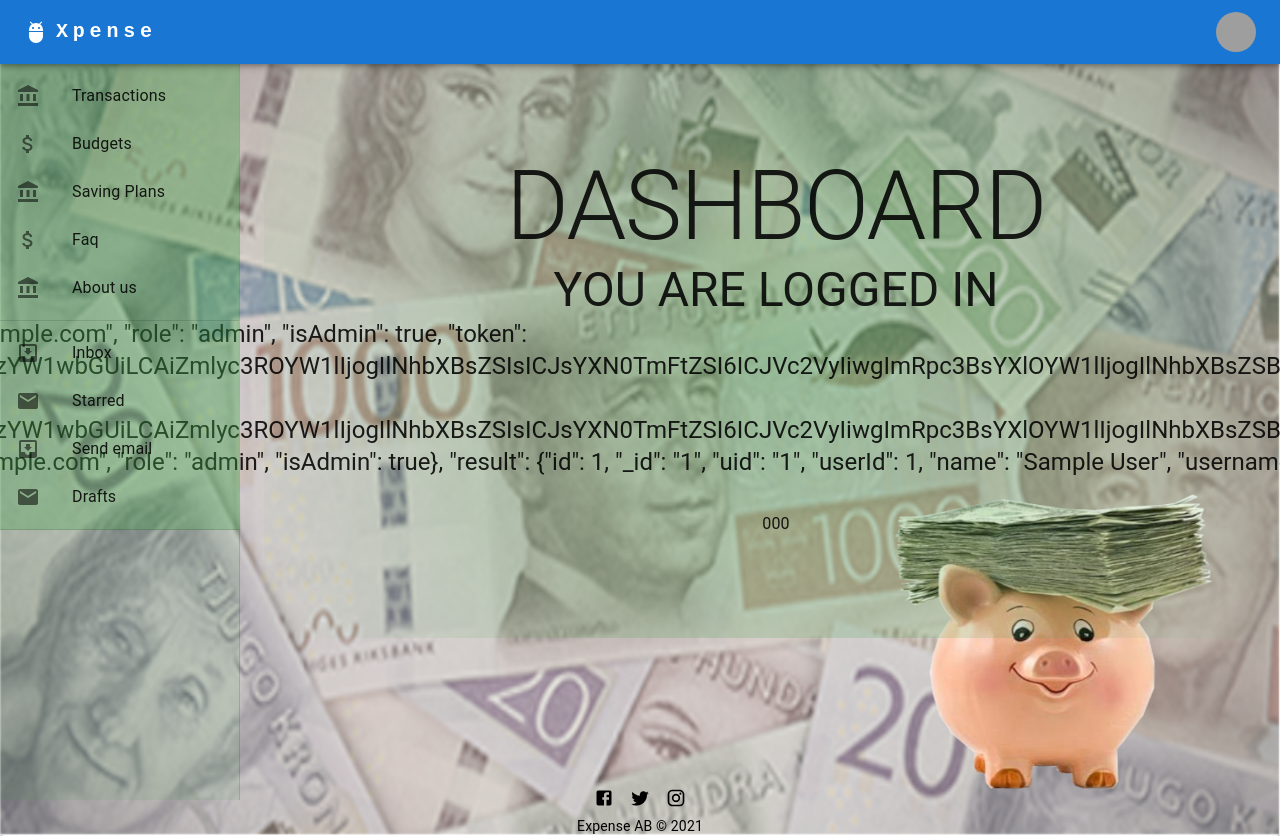
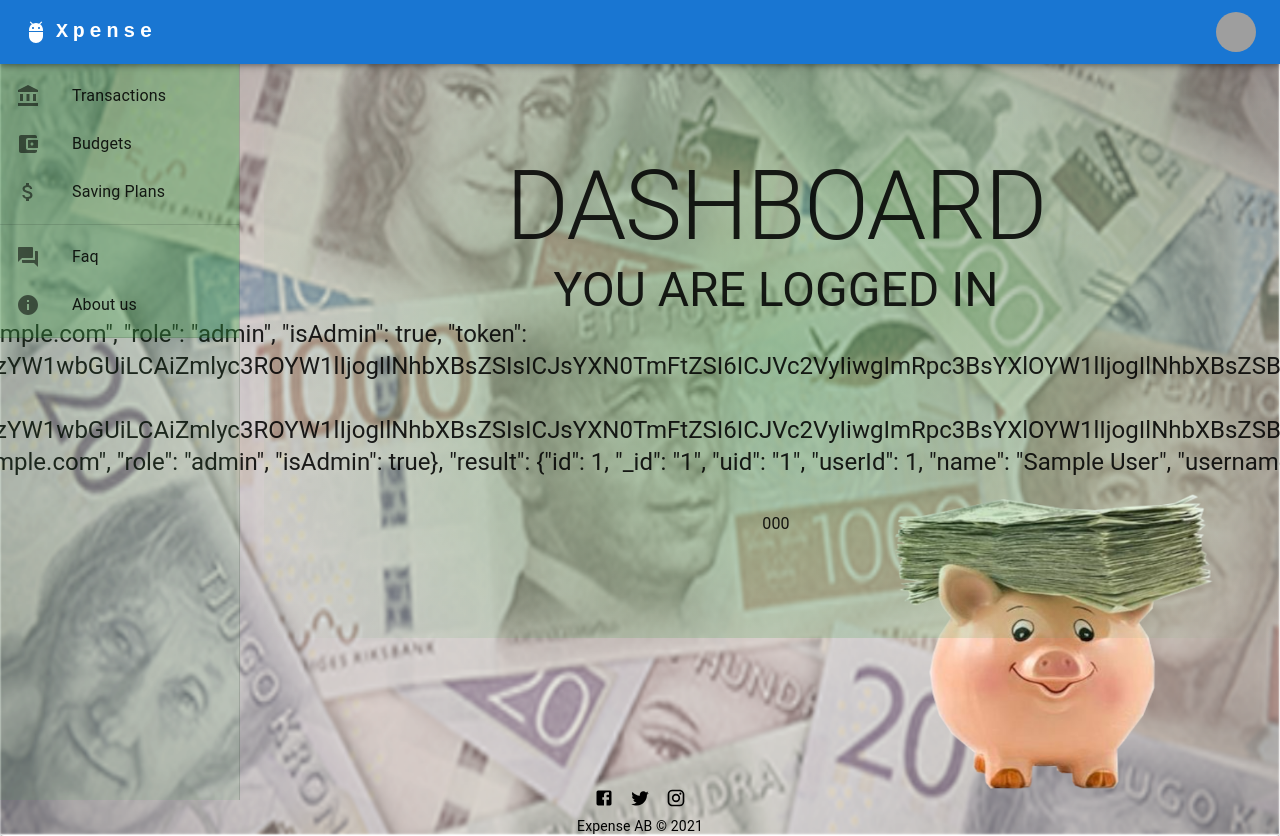
Before and after one commit to Fullstack-Roligheter/Frontend-ReactTS, a React (Create React App) app: page /1/dashboard in a window 1280 px wide. Shown: the top 836 px of the page. Built offline with nearby package versions, Linux system fonts and the light colour scheme; sample sign-in values are in the browser's storage; grey boxes are pictures that could not be loaded.

Commit message:
Combine with update-icon to avoid merge-conflicts

```diff
--- a/src/shared/layout/sidebar/sidebar.tsx
+++ b/src/shared/layout/sidebar/sidebar.tsx
@@ -15,6 +15,7 @@ import MailIcon from '@mui/icons-material/Mail'
 import AccountBalanceIcon from '@mui/icons-material/AccountBalance'
 import AttachMoneyIcon from '@mui/icons-material/AttachMoney'
 import { useNavigate, NavLink } from 'react-router-dom'
+import { AccountBalance, AccountBalanceWallet, AttachMoney, Info, QuestionAnswer } from '@mui/icons-material'
 
 const drawerWidth = 240
 
@@ -26,11 +27,25 @@ export default function Sidebar(props: Props) {
   const navigate = useNavigate()
 
   const MenuTargets = [
-    { title: 'Transactions', route: `/${props.user}/transactions` },
-    { title: 'Budgets', route: `/${props.user}/budgets` },
-    { title: 'Saving Plans', route: `/${props.user}/saving` },
-    { title: 'Faq', route: `/faq` },
-    { title: 'About us', route: `/omoss` },
+    {
+      title: 'Transactions',
+      route: `/${props.user}/transactions`,
+      icon: <AccountBalance />,
+    },
+    {
+      title: 'Budgets',
+      route: `/${props.user}/budgets`,
+      icon: <AccountBalanceWallet />,
+    },
+    {
+      title: 'Saving Plans',
+      route: `/${props.user}/saving`,
+      icon: <AttachMoney />,
+    },
+  ]
+  const SubMenu = [
+    { title: 'Faq', route: `/faq`, icon: <QuestionAnswer /> },
+    { title: 'About us', route: `/omoss`, icon: <Info /> },
   ]
 
   return (
@@ -55,13 +70,7 @@ export default function Sidebar(props: Props) {
             {MenuTargets.map((menuItem, index) => (
               <ListItem key={menuItem.title} disablePadding>
                 <ListItemButton onClick={() => navigate(menuItem.route)}>
-                  <ListItemIcon>
-                    {index % 2 === 0 ? (
-                      <AccountBalanceIcon />
-                    ) : (
-                      <AttachMoneyIcon />
-                    )}
-                  </ListItemIcon>
+                  <ListItemIcon>{menuItem.icon}</ListItemIcon>
                   <ListItemText primary={menuItem.title} />
                 </ListItemButton>
               </ListItem>
@@ -69,13 +78,11 @@ export default function Sidebar(props: Props) {
           </List>
           <Divider />
           <List>
-            {['Inbox', 'Starred', 'Send email', 'Drafts'].map((text, index) => (
-              <ListItem key={text} disablePadding>
-                <ListItemButton>
-                  <ListItemIcon>
-                    {index % 2 === 0 ? <InboxIcon /> : <MailIcon />}
-                  </ListItemIcon>
-                  <ListItemText primary={text} />
+            {SubMenu.map((subMenuItem, index) => (
+              <ListItem key={subMenuItem.title} disablePadding>
+                <ListItemButton onClick={() => navigate(subMenuItem.route)}>
+                  <ListItemIcon>{subMenuItem.icon}</ListItemIcon>
+                  <ListItemText primary={subMenuItem.title} />
                 </ListItemButton>
               </ListItem>
             ))}
```
